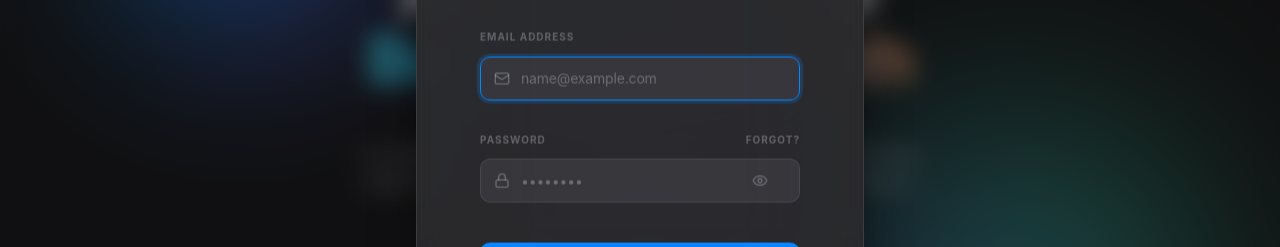
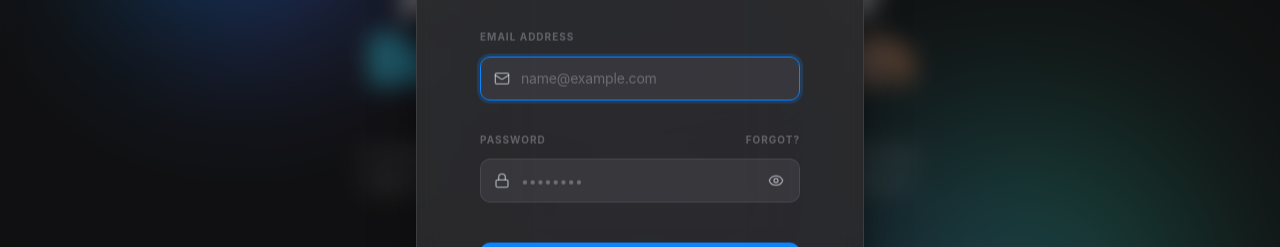
Before and after one commit to Scale-Pods/greg-bennett-growth-os, a Next.js app: page / in a window 1280 px wide. Both pictures are taken after a click on the button "Sign In". Shown: the part 331-578 px from the top of the page. Built offline with nearby package versions, Linux system fonts and the light colour scheme; no server answers.

Commit message:
added eye button

```diff
--- a/app/globals.css
+++ b/app/globals.css
@@ -521,6 +521,40 @@
   box-shadow: 0 0 0 3px rgba(10,132,255,0.20);
 }
 .auth-input::placeholder { color: var(--label-tertiary); font-weight: 400; }
+/* Keep browser autofill from painting a light background that hides the icons */
+.auth-input:-webkit-autofill,
+.auth-input:-webkit-autofill:hover,
+.auth-input:-webkit-autofill:focus {
+  -webkit-text-fill-color: var(--label-primary);
+  caret-color: var(--label-primary);
+  box-shadow: 0 0 0 1000px var(--fill-tertiary) inset;
+  transition: background-color 9999s ease-out 0s;
+}
+/* Leading icon + show/hide toggle sit above the input and stay visible */
+.auth-input-icon,
+.auth-input-toggle {
+  position: absolute;
+  top: 50%;
+  transform: translateY(-50%);
+  z-index: 2;
+  display: flex;
+  align-items: center;
+  justify-content: center;
+  color: var(--label-secondary);
+}
+.auth-input-icon { left: 14px; pointer-events: none; }
+.auth-input-toggle {
+  right: 8px;
+  width: 32px;
+  height: 32px;
+  background: transparent;
+  border: none;
+  border-radius: 8px;
+  cursor: pointer;
+  transition: color 150ms ease, background 150ms ease;
+}
+.auth-input-toggle:hover { color: var(--blue); background: var(--fill-tertiary); }
+.auth-input-toggle:focus-visible { outline: 2px solid var(--blue); outline-offset: 1px; }
 
 /* ═══════════════════════════════════════════════════════════════
    MODAL / DIALOG OVERRIDES
--- a/components/auth/auth-forms.tsx
+++ b/components/auth/auth-forms.tsx
@@ -14,7 +14,7 @@ function StyledInput({ id, name, type, placeholder, required }: {
     const isPassword = type === 'password';
     return (
         <div className="relative">
-            <div className="absolute left-3.5 top-1/2 -translate-y-1/2 text-[var(--label-tertiary)] pointer-events-none flex">
+            <div className="auth-input-icon">
                 {type === 'email' ? <Mail size={16} /> : <Lock size={16} />}
             </div>
             <input
@@ -32,7 +32,7 @@ function StyledInput({ id, name, type, placeholder, required }: {
                     onClick={() => setShow(s => !s)}
                     aria-label={show ? 'Hide password' : 'Show password'}
                     aria-pressed={show}
-                    className="absolute right-3 top-1/2 -translate-y-1/2 flex p-1 text-[var(--label-tertiary)] hover:text-[var(--teal)] bg-transparent border-none cursor-pointer transition-colors"
+                    className="auth-input-toggle"
                 >
                     {show ? <EyeOff size={16} /> : <Eye size={16} />}
                 </button>
```
